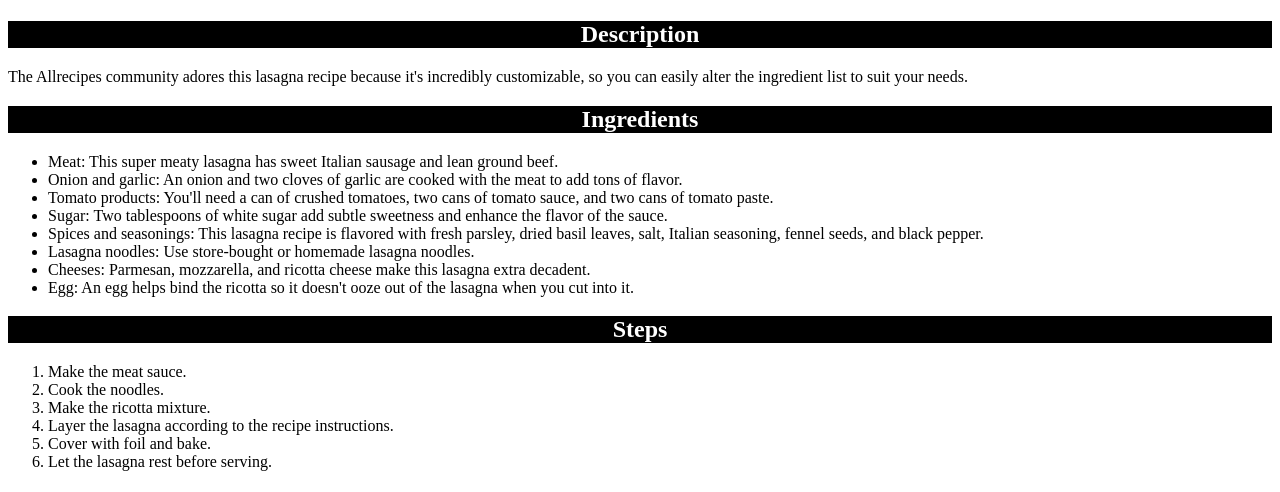
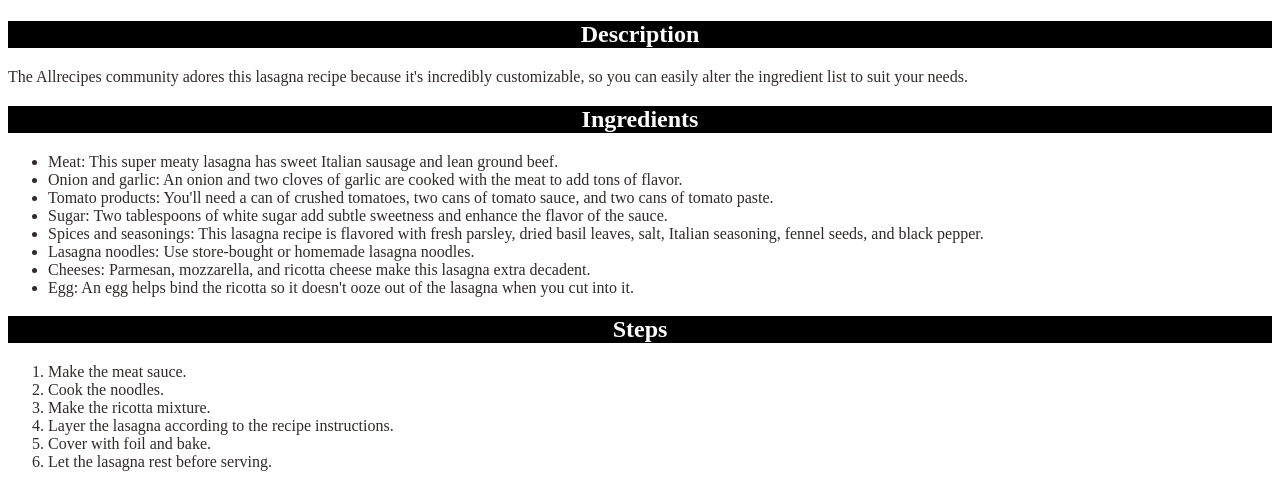
Before and after one commit to DavydTseluiko/the-odin-project, a plain HTML site: page odin-recipes/recipes/lasagna.html in a window 1280 px wide. Shown: the part 308-800 px from the top of the page. Drawn offline with Linux system fonts and the light colour scheme.

Commit message:
Add font to p, ul, ol

```diff
--- a/odin-recipes/css/lasagna.css
+++ b/odin-recipes/css/lasagna.css
@@ -1,5 +1,10 @@
-h1, h2 {
+h1,
+h2 {
     color: #fff;
     background-color: #000;
     text-align: center;
 }
+
+p, ul, ol {
+    color: rgb(50, 42, 42);
+}
```
